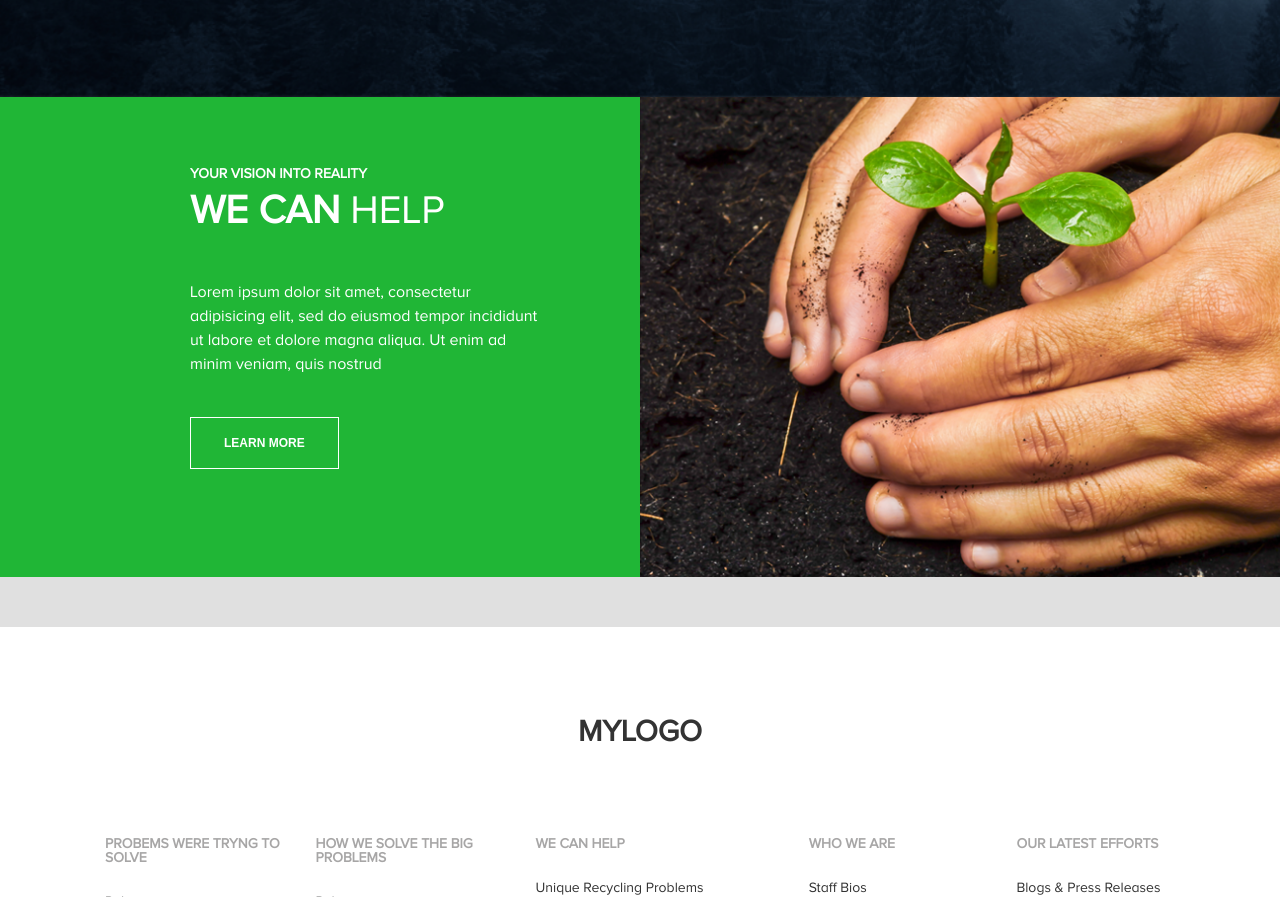
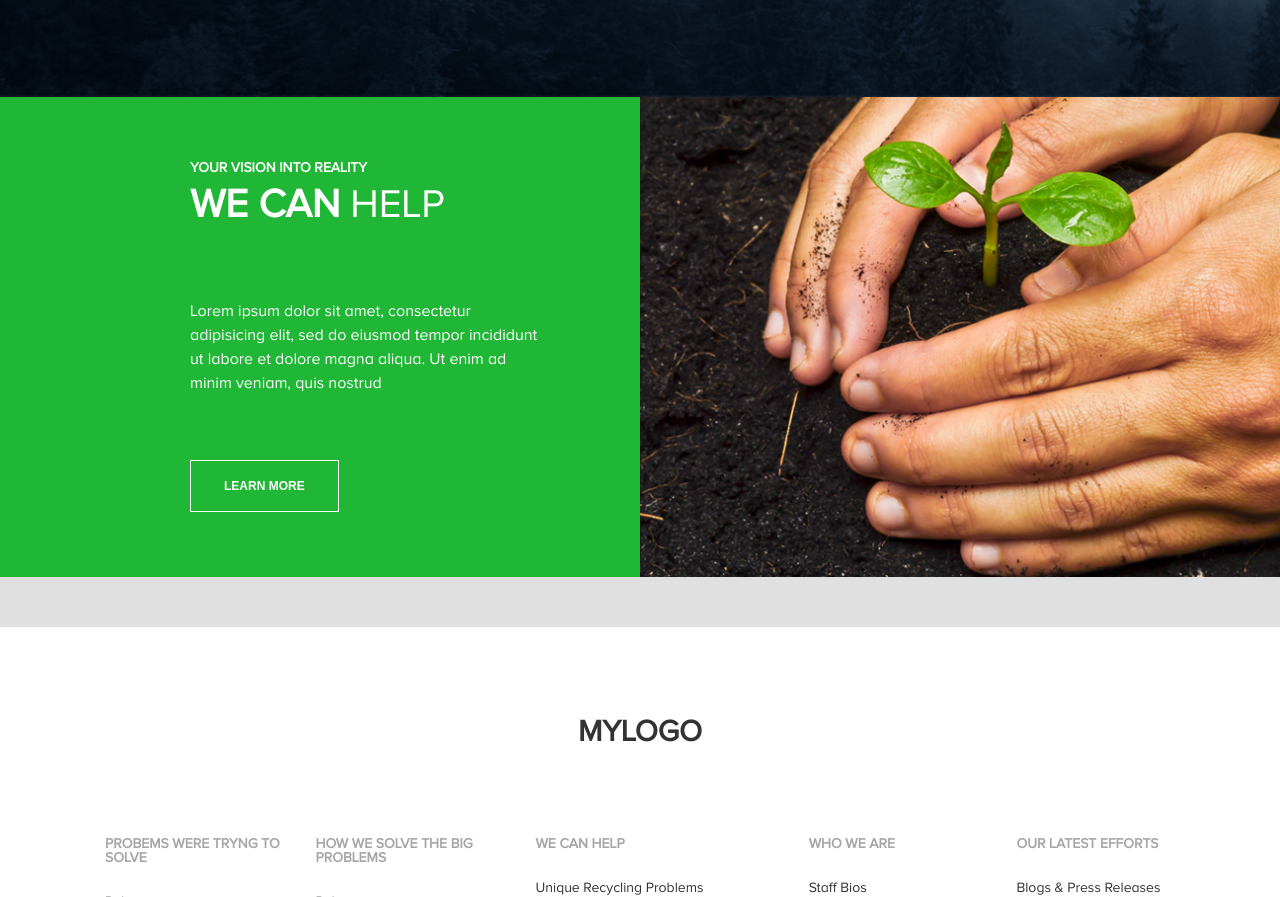
Before and after one commit to adrianmutuleanu/proiect-imc-2, a plain HTML site: page index.html in a window 1280 px wide. Shown: the part 2644-3541 px from the top of the page. Drawn offline with nearby package versions, Linux system fonts and the light colour scheme.

Commit message:
Responsive carousel

```diff
--- a/css/style.css
+++ b/css/style.css
@@ -32,11 +32,6 @@ body {
 
 .container--medium {
 	max-width: 90rem;
-}
-
-.container--smaller {
-	max-width: 35rem;
-	padding: 7rem 0;
 }
 
 img {
@@ -457,6 +452,15 @@ img {
 	top: 0;
 }
 
+.before-footer__description {
+	max-width: 35rem;
+	display: flex;
+	flex-direction: column;
+	justify-content: space-evenly;
+	align-items: flex-start;
+	height: 48rem;
+}
+
 .before-footer__title h6 {
 	font-size: 1.4rem;
 	color: #fff;
@@ -476,7 +480,6 @@ img {
 	 font-size: 16px;
 	 color: #fff;
 	 line-height: 1.5;
-	 margin: 4rem 0;
 }
 
 .footer {
--- a/index.html
+++ b/index.html
@@ -187,7 +187,7 @@
 
 	<div class="before-footer">
 		<div class="container container--medium">
-			<div class="container--smaller">
+			<div class="before-footer__description">
 				<div class="before-footer__title">
 					<h6>your vision into reality</h6>
 					<h2>we can <span style="font-weight: 100;">help</span></h2>
--- a/js/index.js
+++ b/js/index.js
@@ -5,16 +5,22 @@ $(document).ready(function() {
 		speed: 300,
 		slidesToShow: 1,
 		centerMode: true,
-		variableWidth: true
+		variableWidth: true,
+		responsive: [{
+			breakpoint: 768,
+			settings: {
+				centerMode: false,
+				variableWidth: false,
+			}
+		}]
 	});
-
-
 
 	function classToggle() {
 		const navs = document.querySelectorAll('.Navbar__Items')
 
 		navs.forEach(nav => nav.classList.toggle('Navbar__ToggleShow'));
 	}
+
 	document.querySelector('.Navbar__Link-toggle')
 	.addEventListener('click', classToggle);
 });
```
